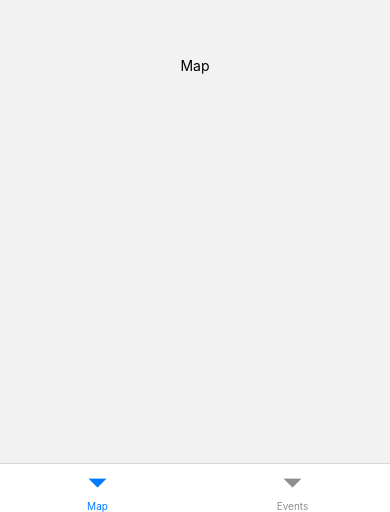
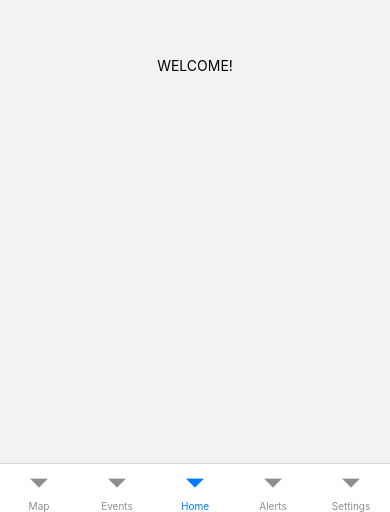
Before and after one commit to collinmyers/mypi-mobile-app, a React Native app: screen /Home in a window 390 px wide. Shown: the part 332-844 px from the top of the page. Built offline with nearby package versions, Linux system fonts and the light colour scheme.

Commit message:
Added all screens for bottom nav

```diff
--- a/navigation/MainNav.jsx
+++ b/navigation/MainNav.jsx
@@ -2,6 +2,9 @@ import React from "react";
 import { createBottomTabNavigator } from "@react-navigation/bottom-tabs";
 import MapScreen from "../screens/Map";
 import EventListScreen from "../screens/EventList";
+import AlertsScreen from "../screens/Alerts";
+import SettingsScreen from "../screens/Settings";
+import LandingScreen from "../screens/LandingScreen";
 
 const Tab = createBottomTabNavigator();
 
@@ -25,6 +28,31 @@ export default function MainNav() {
                 headerShown: false,
             }}
             />
+            <Tab.Screen
+            name="Home"
+            component={LandingScreen}
+            options={{
+                tabBarLabel:"Home",
+                headerShown:false,
+            }}
+            />
+
+            <Tab.Screen
+            name="Alerts"
+            component={AlertsScreen}
+            options={{
+                tabBarLabel:"Alerts",
+                headerShown:false,
+            }}
+            />
+            <Tab.Screen
+            name="Settings"
+            component={SettingsScreen}
+            options={{
+                tabBarLabel:"Settings",
+                headerShown:false,
+            }}
+            />
 
         </Tab.Navigator>
     );
--- a/screens/Alerts.jsx
+++ b/screens/Alerts.jsx
@@ -0,0 +1,11 @@
+import React from "react";
+import { Text, View } from "react-native";
+
+
+export default function AlertsScreen(){
+    return(
+        <View style={{justifyContent:"center", height:"100%"}}>
+            <Text style={{textAlign:"center"}}>Alerts</Text>
+        </View>
+    );
+}
--- a/screens/LandingScreen.jsx
+++ b/screens/LandingScreen.jsx
@@ -0,0 +1,11 @@
+import React from "react";
+import { Text, View } from "react-native";
+
+
+export default function LandingScreen(){
+    return(
+        <View style={{justifyContent:"center", height:"100%"}}>
+            <Text style={{textAlign:"center"}}>WELCOME!</Text>
+        </View>
+    );
+}
--- a/screens/Settings.jsx
+++ b/screens/Settings.jsx
@@ -0,0 +1,11 @@
+import React from "react";
+import { Text, View } from "react-native";
+
+
+export default function SettingsScreen(){
+    return(
+        <View style={{justifyContent:"center", height:"100%"}}>
+            <Text style={{textAlign:"center"}}>Settings</Text>
+        </View>
+    );
+}
```
